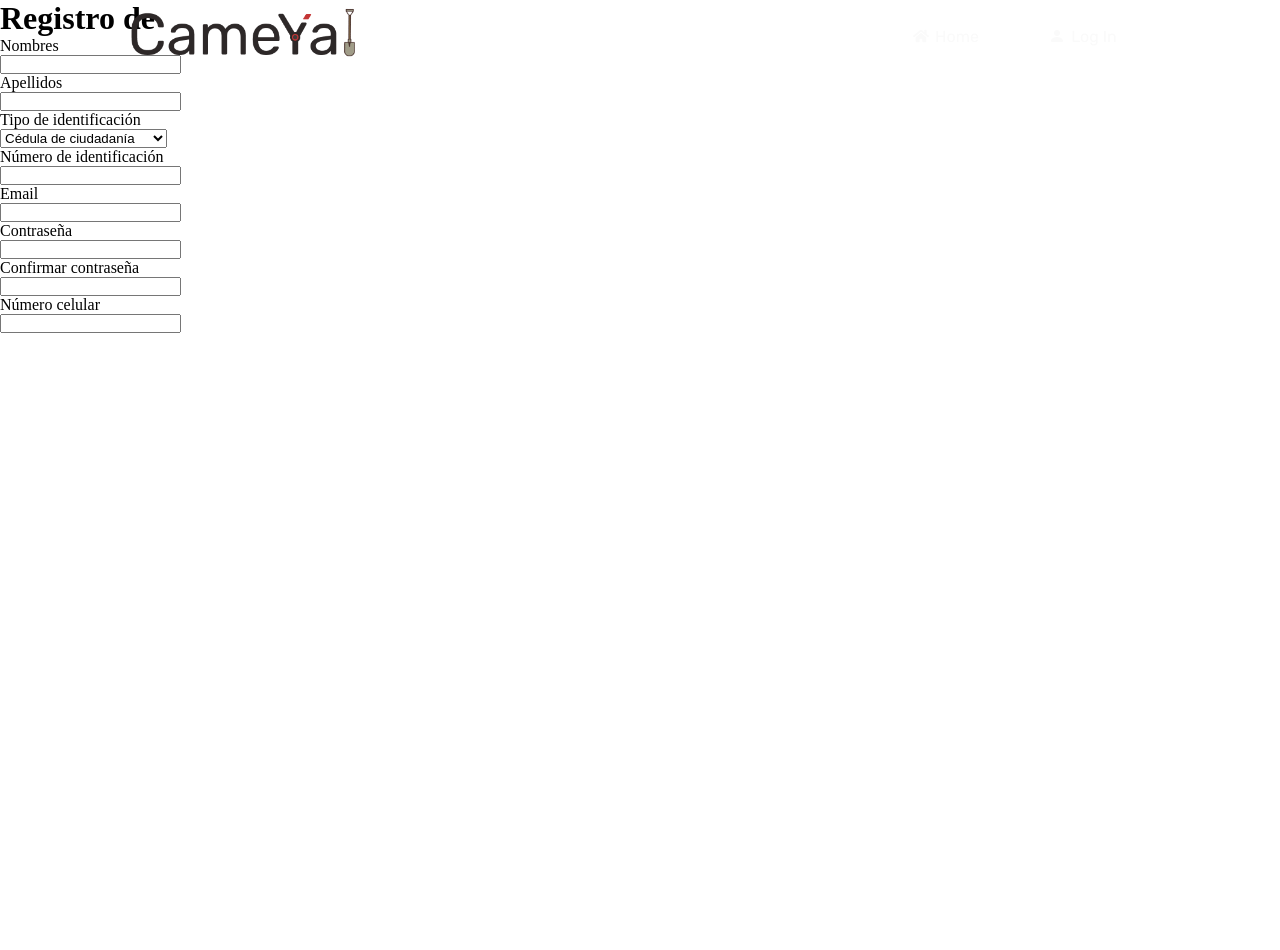
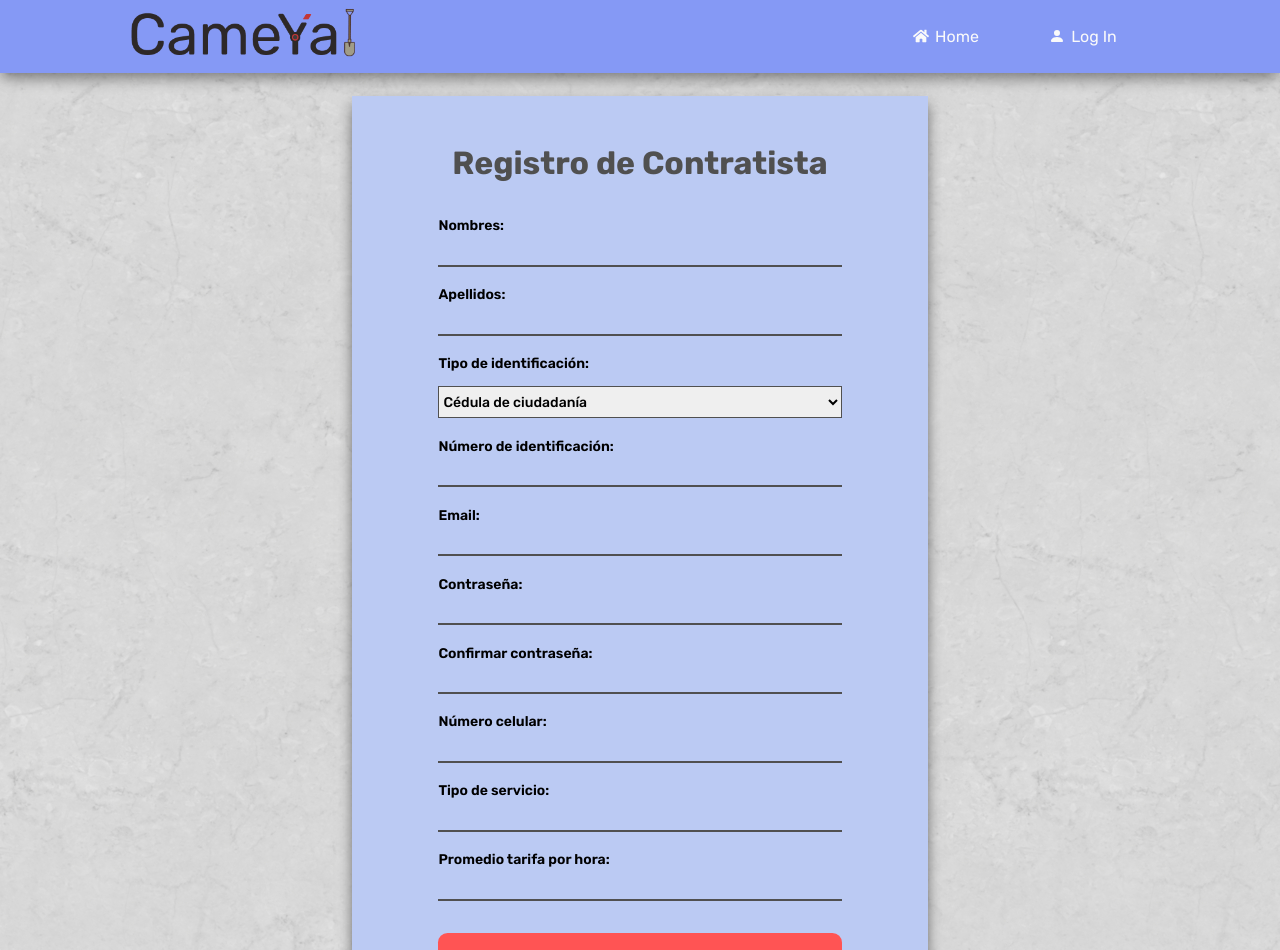
Before and after one commit to MartinezKevin24/FrontCameya, a Next.js app: page /registrar/formato in a window 1280 px wide. Shown: the top 950 px of the page. Before the commit the page ends 800 px from the top, so only its background shows below. Built offline with nearby package versions, Linux system fonts and the light colour scheme.

Commit message:
Formato de registro

```diff
--- /dev/null
+++ b/componentes/FormRegistro/index.js
@@ -0,0 +1,136 @@
+import Botones from "../Botones/Botones";
+
+export default function FormRegistro({role}){
+    return(
+        <div className={"formulario"}>
+                <div className="title">
+                    <h1>Registro de {role}</h1>
+                </div>
+                <div className="data">
+                    <div className="form">
+                        <p>Nombres:</p>
+                        <input type={"text"}/>
+                    </div>
+                    <div className="form">
+                        <p>Apellidos:</p>
+                        <input type="text"/>
+                    </div>
+                    <div className="form">
+                        <p>Tipo de identificación:</p>
+                        <select name="" id="">
+                            <optgroup label="Tipo de identificación">
+                                <option value="">Cédula de ciudadanía</option>
+                                <option value="">Tarjeta de identidad</option>
+                                <option value="">Cédula de extranjería</option>
+                                <option value="">Pasaporte</option>
+                            </optgroup>
+                        </select>
+                    </div>
+                    <div className="form">
+                        <p>Número de identificación:</p>
+                        <input type="text"/>
+                    </div>
+                    <div className="form">
+                        <p>Email:</p>
+                        <input type="text"/>
+                    </div>
+                    <div className="form">
+                        <p>Contraseña:</p>
+                        <input type="password"/>
+                    </div>
+                    <div className="form">
+                        <p>Confirmar contraseña:</p>
+                        <input type="password"/>
+                    </div>
+                    <div className="form">
+                        <p>Número celular:</p>
+                        <input type="text"/>
+                    </div>
+                    { role.toLowerCase() === "contratista" ?
+
+                        <div>
+                            <div className="form">
+                                <p>Tipo de servicio:</p>
+                                <input type="text"/>
+                            </div>
+
+                            <div className="form">
+                                <p>Promedio tarifa por hora:</p>
+                                <input type="text"/>
+                            </div>
+                        </div>
+
+                        : null}
+                    <div className="form-button">
+                        <Botones size={"100%"} text={"Regístrar"} back={"#ff5454"}/>
+                    </div>
+                </div>
+            <style jsx>{`
+
+              .formulario {
+                background: #bbcaf3;
+                padding: 3rem 0;
+                display: flex;
+                width: 60%;
+                flex-direction: column;
+                justify-content: center;
+                align-items: center;
+                -webkit-box-shadow: 0px 7px 14px -2px rgba(0, 0, 0, 0.64);
+                -moz-box-shadow: 0px 7px 14px -2px rgba(0, 0, 0, 0.64);
+                box-shadow: 0px 7px 14px -2px rgba(0, 0, 0, 0.64);
+              }
+
+              .data {
+                width: 70%;
+                padding: 1rem 0;
+              }
+
+              .title {
+                font-family: Rubik;
+                font-weight: 800;
+                color: #505050;
+              }
+
+              .form {
+                margin: 1.2rem 0;
+                font-family: Rubik;
+                font-size: 14px;
+                width: 100%;
+              }
+
+              .form-button {
+                margin-top: 2rem;
+              }
+
+              select {
+                width: 100%;
+                height: 2rem;
+                font-family: Rubik;
+                font-size: 14px;
+                font-weight: 500;
+                outline: none;
+                border: 1px solid #505050;
+                padding: 0.2rem 0;
+                margin-top: 8px;
+              }
+
+              p {
+                margin-bottom: .4rem;
+                font-weight: 600;
+              }
+
+              input {
+                outline: none;
+                height: 18px;
+                background: transparent;
+                border: none;
+                border-bottom: 2px solid #505050;
+                padding: 0.2rem 0;
+                font-size: 16px;
+                width: 100%;
+              }
+
+            `}</style>
+        </div>
+    )
+}
--- a/pages/registrar/formato.js
+++ b/pages/registrar/formato.js
@@ -1,61 +1,32 @@
 import NavbarHome from "../../componentes/NavbarHome";
+import Botones from "../../componentes/Botones/Botones";
+import FormRegistro from "../../componentes/FormRegistro";
 
-export default function formulario({role}){
+export default function formulario(){
 
     return(
         <div>
-            <NavbarHome/>
+            <NavbarHome color={"#8599f5"} shadow={true}/>
             <div className={"container"}>
                 <div className="container-inside">
-                    <div className="title">
-                        <h1>Registro de {role}</h1>
-                    </div>
-                    <div className="formulario">
-                        <div className="form">
-                            <p>Nombres</p>
-                            <input type={"text"}/>
-                        </div>
-                        <div className="form">
-                            <p>Apellidos</p>
-                            <input type="text"/>
-                        </div>
-                        <div className="form">
-                            <p>Tipo de identificación</p>
-                            <select name="" id="">
-                                <optgroup label="Tipo de identificación">
-                                    <option value="">Cédula de ciudadanía</option>
-                                    <option value="">Tarjeta de identidad</option>
-                                    <option value="">Cédula de extranjería</option>
-                                    <option value="">Pasaporte</option>
-                                </optgroup>
-                            </select>
-                        </div>
-                        <div className="form">
-                            <p>Número de identificación</p>
-                            <input type="text"/>
-                        </div>
-                        <div className="form">
-                            <p>Email</p>
-                            <input type="text"/>
-                        </div>
-                        <div className="form">
-                            <p>Contraseña</p>
-                            <input type="password"/>
-                        </div>
-                        <div className="form">
-                            <p>Confirmar contraseña</p>
-                            <input type="password"/>
-                        </div>
-                        <div className="form">
-                            <p>Número celular</p>
-                            <input type="text"/>
-                        </div>
-                    </div>
+                    <FormRegistro role={"Contratista"}/>
                 </div>
             </div>
             <style jsx>{`
 
+              .container {
+                width: 100%;
+                display: flex;
+                justify-content: center;
+                background: url("/Texture.jpg") repeat;
+              }
 
+              .container-inside {
+                padding: 12vh 0;
+                width: 75%;
+                display: flex;
+                justify-content: center;
+              }
 
             `}</style>
         </div>
--- a/pages/registrar/index.js
+++ b/pages/registrar/index.js
@@ -35,6 +35,7 @@ export default function index(){
                 width: 100%;
                 height: 100vh;
                 overflow: hidden;
+                background: url("/Texture.jpg") repeat;
               }
 
               .container-inside {
```
Also changed, not shown: public/Texture.jpg (added).
